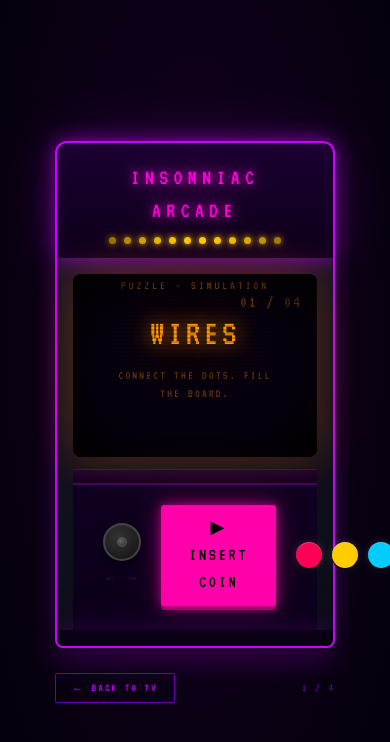
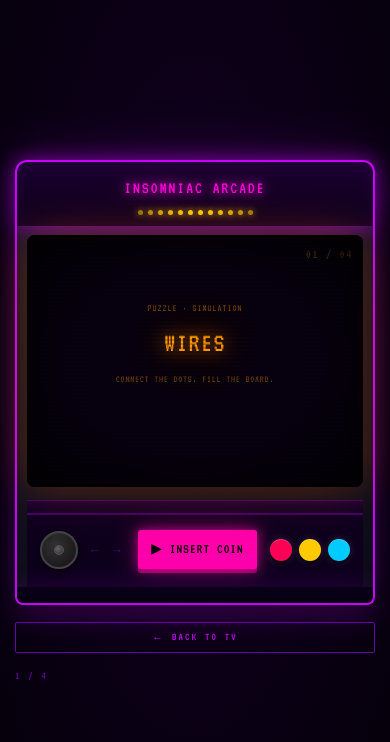
Before and after one commit to LoganTylerPatterson/next-logan-patterson, a Next.js app: page /arcade in a window 390 px wide. Shown: the top 742 px of the page. Built offline with nearby package versions, Linux system fonts and the light colour scheme.

Commit message:
make arcade mobile friendly

```diff
--- a/app/arcade/page.jsx
+++ b/app/arcade/page.jsx
@@ -56,7 +56,21 @@ export default function ArcadePage() {
   const flashingRef = useRef(false)
   const idxRef = useRef(0)
   const exitingRef = useRef(false)
-  // ...
+
+  const touchStartX = useRef(null);
+
+  const handleScreenTouchStart = (e) => {
+    touchStartX.current = e.touches[0].clientX;
+  }
+
+  const handleScreenTouchEnd = (e) => {
+    if (touchStartX.current === null) return;
+
+    const deltaX = e.changedTouches[0].clientX - touchStartX.current;
+    touchStartX.current = null;
+    if (Math.abs(deltaX) < 40) return;
+    changeGame(deltaX < 0 ? 1 : -1);
+  }
   useEffect(() => {
     const fromGame = sessionStorage.getItem('arcadeBackFromGame')
     if (fromGame) {
@@ -136,7 +150,7 @@ export default function ArcadePage() {
         <div className={styles.cabinetBody}>
 
           {/* Screen */}
-          <div className={`${styles.screen} ${flashing ? styles.flash : ''}`}>
+          <div className={`${styles.screen} ${flashing ? styles.flash : ''}`} onTouchStart={handleScreenTouchStart} onTouchEnd={handleScreenTouchEnd}>
             <div className={styles.scanlines} aria-hidden="true" />
             <div className={styles.vignette} aria-hidden="true" />
 
--- a/app/arcade/page.module.css
+++ b/app/arcade/page.module.css
@@ -455,3 +455,181 @@
   color: #000;
   border-color: #cc00ff;
 }
+
+/* Nav buttons (replace joystick) */
+.navBtn {
+  background: #1a1030;
+  border: 1px solid #6600aa;
+  color: #cc00ff;
+  width: 44px;
+  height: 44px;
+  font-family: var(--font-mono-retro), 'Courier New', monospace;
+  font-size: 0.85rem;
+  cursor: pointer;
+  border-radius: 4px;
+  display: flex;
+  align-items: center;
+  justify-content: center;
+  transition: background 0.12s, color 0.12s;
+}
+
+.navBtn:hover {
+  background: #cc00ff;
+  color: #000;
+}
+
+.joystickArea {
+  flex-direction: row;
+  gap: 0.5rem;
+}
+
+.arcadeBtn {
+  border: none;
+  padding: 0;
+  cursor: pointer;
+}
+
+.arcadeBtn:active {
+  transform: translateY(2px);
+}
+
+.hintNav {
+  display: flex;
+  align-items: center;
+  gap: 0.5rem;
+}
+
+.hintNavBtn {
+  background: none;
+  border: 1px solid #6600aa;
+  padding: 0.3rem 0.5rem;
+  cursor: pointer;
+  color: #cc00ff;
+  font-family: inherit;
+  font-size: inherit;
+  letter-spacing: inherit;
+  border-radius: 2px;
+}
+
+.hintNavBtn:hover {
+  background: #cc00ff;
+  color: #000;
+}
+
+.hintCount {
+  min-width: 3.5rem;
+  text-align: center;
+}
+
+@media (max-width: 480px) {
+  .room {
+    padding: 1rem 0.75rem;
+    align-items: center;
+  }
+
+  .cabinet {
+    width: calc(100vw - 1.25rem);
+  }
+
+  .marquee,
+  .cabinetBody,
+  .cabinetBase,
+  .hint {
+    width: min(100%, calc(100vw - 1.5rem));
+  }
+
+  .marquee {
+    padding: 0.65rem 0.75rem 0.5rem;
+  }
+
+  .marqueeText {
+    font-size: 0.85rem;
+    letter-spacing: 0.12em;
+  }
+
+  .bulb {
+    width: 5px;
+    height: 5px;
+  }
+
+  .marqueeLights {
+    gap: 0.25rem;
+  }
+
+  .cabinetBody {
+    padding: 10px 10px 0;
+  }
+
+  .screenContent {
+    padding: 0.75rem 0.65rem;
+  }
+
+  .genre {
+    font-size: 0.5rem;
+    letter-spacing: 0.1em;
+    margin-bottom: 0.6rem;
+    line-height: 1.4;
+  }
+
+  .gameTitle {
+    font-size: clamp(1.15rem, 7vw, 1.6rem);
+    letter-spacing: 0.05em;
+    line-height: 1.2;
+  }
+
+  .blurb {
+    font-size: 0.5rem;
+    letter-spacing: 0.08em;
+    line-height: 1.45;
+    margin-bottom: 0.9rem;
+    padding: 0 0.25rem;
+  }
+
+  .insertPrompt {
+    font-size: 0.55rem;
+    letter-spacing: 0.1em;
+  }
+
+  .slotNum {
+    font-size: 0.65rem;
+    top: 0.5rem;
+    right: 0.5rem;
+  }
+
+  .controlPanel {
+    padding: 0.75rem 0.65rem 0.9rem;
+    gap: 0.5rem;
+  }
+
+  .insertBtn,
+  .insertBtnDisabled {
+    font-size: 0.7rem;
+    letter-spacing: 0.08em;
+    padding: 0.45rem 0.65rem;
+  }
+
+  .arcadeBtn {
+    width: 22px;
+    height: 22px;
+  }
+
+  .buttonCluster {
+    gap: 0.35rem;
+  }
+
+  .hint {
+    flex-direction: column;
+    gap: 0.75rem;
+    align-items: stretch;
+    margin-top: 0.85rem;
+  }
+
+  .hintNav {
+    justify-content: space-between;
+  }
+
+  .backLink {
+    text-align: center;
+    width: 100%;
+  }
+}
```
